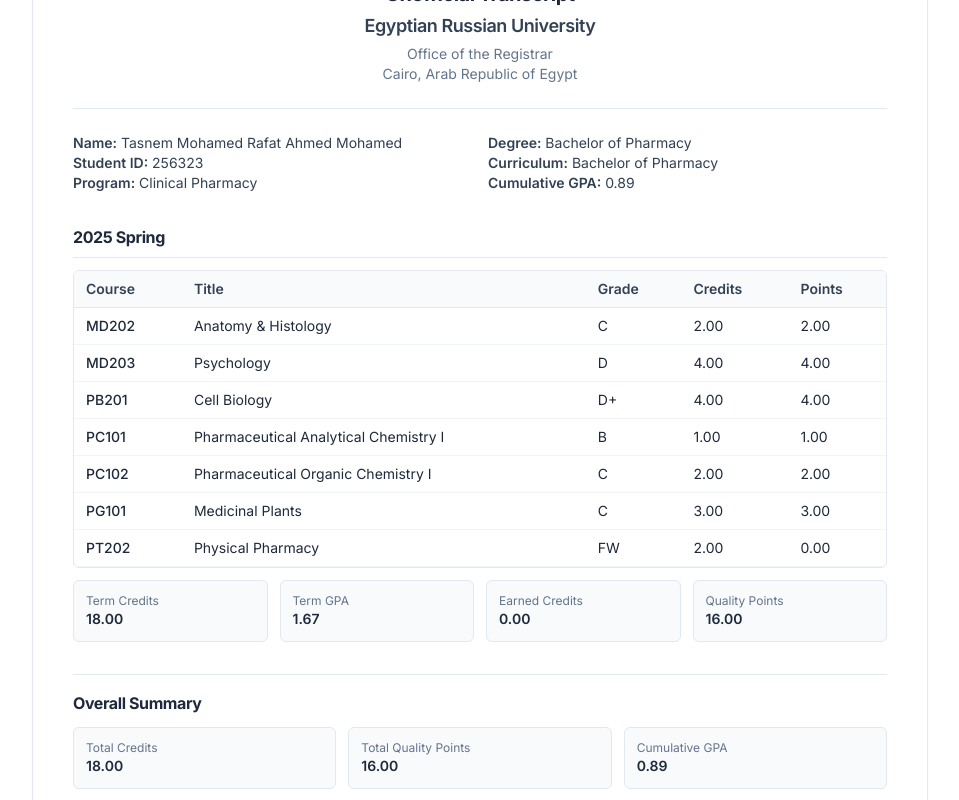
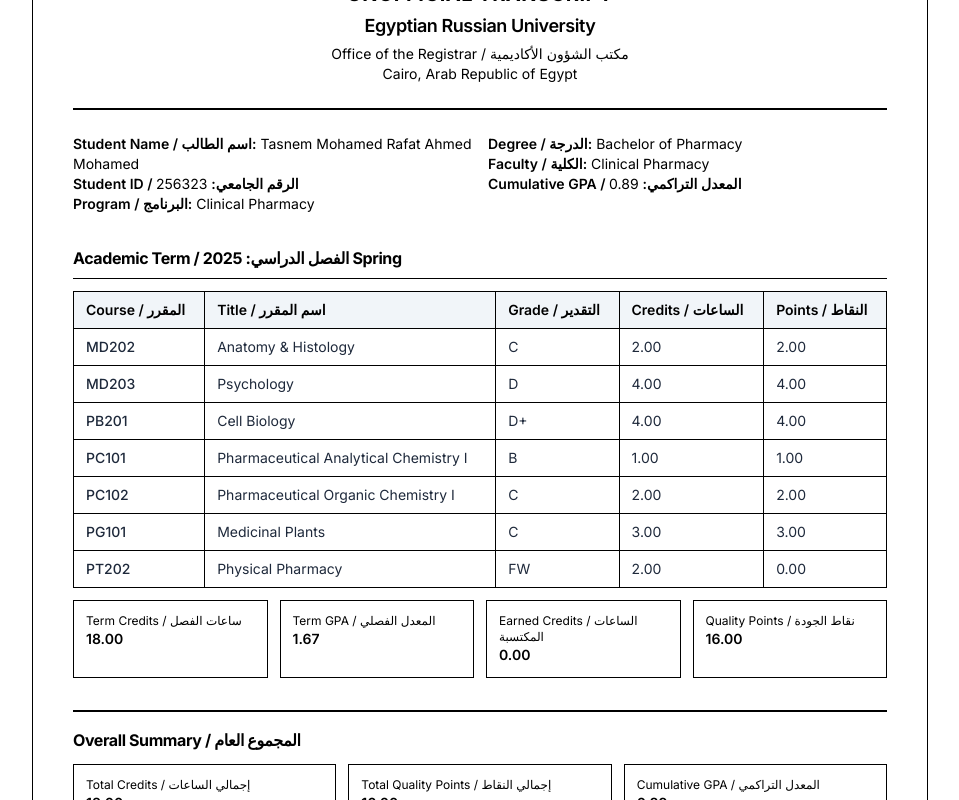
Before and after one commit to 3bdallhrgb-collab/Egyptian-Russian-University, a React (Vite) app: page /grades/transcript in a window 1280 px wide. Shown: the part 300-1100 px from the top of the page, without its empty margins (160-1119 px from the left). Built offline with nearby package versions, Linux system fonts and the light colour scheme.

Commit message:
Make transcript formal, bilingual Arabic/English, and color-neutral

```diff
--- a/src/components/portal/TranscriptDocument.tsx
+++ b/src/components/portal/TranscriptDocument.tsx
@@ -14,49 +14,49 @@
   const overallGpa = overallCredits > 0 ? overall.qualityPoints / overallCredits : 0
 
   return (
-    <div className="bg-white rounded-md shadow-sm border border-slate-200 p-6 sm:p-8 md:p-10 max-w-4xl mx-auto print:shadow-none print:p-0 print:border-0">
-      <div className="text-center border-b border-slate-200 pb-6 mb-6">
+    <div className="bg-white rounded-none shadow-none border border-black p-6 sm:p-8 md:p-10 max-w-4xl mx-auto print:shadow-none print:p-0 print:border-0">
+      <div className="text-center border-b-2 border-black pb-6 mb-6">
         <img src="/eru-logo.png" alt="ERU" className="h-16 w-auto mx-auto mb-3 object-contain" />
-        <h2 className="text-xl font-bold text-slate-800">Unofficial Transcript</h2>
-        <h3 className="text-lg font-semibold text-slate-700 mt-1">Egyptian Russian University</h3>
-        <p className="text-sm text-slate-500 mt-1">Office of the Registrar</p>
-        <p className="text-sm text-slate-500">{mockStudent.address}</p>
+        <h2 className="text-xl font-bold text-black uppercase tracking-wide">Unofficial Transcript</h2>
+        <h3 className="text-lg font-semibold text-black mt-1">Egyptian Russian University</h3>
+        <p className="text-sm text-black mt-1">Office of the Registrar / مكتب الشؤون الأكاديمية</p>
+        <p className="text-sm text-black">{mockStudent.address}</p>
       </div>
 
-      <div className="grid grid-cols-1 md:grid-cols-2 gap-4 text-sm mb-8 text-slate-700">
+      <div className="grid grid-cols-1 md:grid-cols-2 gap-4 text-sm mb-8 text-black">
         <div>
-          <p><span className="font-semibold">Name:</span> {mockStudent.fullName}</p>
-          <p><span className="font-semibold">Student ID:</span> {mockStudent.studentId}</p>
-          <p><span className="font-semibold">Program:</span> {mockStudent.program}</p>
+          <p><span className="font-semibold">Student Name / اسم الطالب:</span> {mockStudent.fullName}</p>
+          <p><span className="font-semibold">Student ID / الرقم الجامعي:</span> {mockStudent.studentId}</p>
+          <p><span className="font-semibold">Program / البرنامج:</span> {mockStudent.program}</p>
         </div>
         <div>
-          <p><span className="font-semibold">Degree:</span> {mockStudent.degree}</p>
-          <p><span className="font-semibold">Curriculum:</span> {mockStudent.curriculum}</p>
-          <p><span className="font-semibold">Cumulative GPA:</span> {overallGpa.toFixed(2)}</p>
+          <p><span className="font-semibold">Degree / الدرجة:</span> {mockStudent.degree}</p>
+          <p><span className="font-semibold">Faculty / الكلية:</span> {mockStudent.faculty}</p>
+          <p><span className="font-semibold">Cumulative GPA / المعدل التراكمي:</span> {overallGpa.toFixed(2)}</p>
         </div>
       </div>
 
       {transcriptTerms.map((term) => (
         <div key={term.term} className="mb-8">
-          <h4 className="text-base font-bold text-slate-800 mb-3 pb-2 border-b border-slate-200">{term.term}</h4>
-          <div className="overflow-x-auto rounded-md border border-slate-200 mb-3">
-            <table className="w-full text-sm">
+          <h4 className="text-base font-bold text-black mb-3 pb-2 border-b border-black">Academic Term / الفصل الدراسي: {term.term}</h4>
+          <div className="overflow-x-auto mb-3">
+            <table className="w-full text-sm border border-black">
               <thead>
-                <tr className="bg-slate-50 text-left text-slate-700 border-b border-slate-200">
-                  <th className="py-2 px-3 font-semibold">Course</th>
-                  <th className="py-2 px-3 font-semibold">Title</th>
-                  <th className="py-2 px-3 font-semibold">Grade</th>
-                  <th className="py-2 px-3 font-semibold">Credits</th>
-                  <th className="py-2 px-3 font-semibold">Points</th>
+                <tr className="bg-slate-100 text-left text-black border-b border-black">
+                  <th className="py-2 px-3 font-semibold border-r border-black">Course / المقرر</th>
+                  <th className="py-2 px-3 font-semibold border-r border-black">Title / اسم المقرر</th>
+                  <th className="py-2 px-3 font-semibold border-r border-black">Grade / التقدير</th>
+                  <th className="py-2 px-3 font-semibold border-r border-black">Credits / الساعات</th>
+                  <th className="py-2 px-3 font-semibold">Points / النقاط</th>
                 </tr>
               </thead>
               <tbody>
                 {term.courses.map((c) => (
-                  <tr key={c.course} className="border-b border-slate-100 hover:bg-slate-50">
-                    <td className="py-2 px-3 font-medium">{c.course}</td>
-                    <td className="py-2 px-3">{c.title}</td>
-                    <td className="py-2 px-3">{c.finalGrade}</td>
-                    <td className="py-2 px-3">{c.credits.toFixed(2)}</td>
+                  <tr key={c.course} className="border-b border-black">
+                    <td className="py-2 px-3 border-r border-black font-medium">{c.course}</td>
+                    <td className="py-2 px-3 border-r border-black">{c.title}</td>
+                    <td className="py-2 px-3 border-r border-black">{c.finalGrade}</td>
+                    <td className="py-2 px-3 border-r border-black">{c.credits.toFixed(2)}</td>
                     <td className="py-2 px-3">{c.qualityPoints.toFixed(2)}</td>
                   </tr>
                 ))}
@@ -65,42 +65,47 @@
           </div>
 
           <div className="grid grid-cols-1 sm:grid-cols-2 md:grid-cols-4 gap-3 text-sm">
-            <div className="bg-slate-50 border border-slate-200 rounded-md p-3">
-              <div className="text-xs text-slate-500">Term Credits</div>
-              <div className="font-semibold text-slate-800">{term.termCredits.toFixed(2)}</div>
+            <div className="border border-black p-3">
+              <div className="text-xs text-black">Term Credits / ساعات الفصل</div>
+              <div className="font-semibold text-black">{term.termCredits.toFixed(2)}</div>
             </div>
-            <div className="bg-slate-50 border border-slate-200 rounded-md p-3">
-              <div className="text-xs text-slate-500">Term GPA</div>
-              <div className="font-semibold text-slate-800">{term.termGpa.toFixed(2)}</div>
+            <div className="border border-black p-3">
+              <div className="text-xs text-black">Term GPA / المعدل الفصلي</div>
+              <div className="font-semibold text-black">{term.termGpa.toFixed(2)}</div>
             </div>
-            <div className="bg-slate-50 border border-slate-200 rounded-md p-3">
-              <div className="text-xs text-slate-500">Earned Credits</div>
-              <div className="font-semibold text-slate-800">{term.termEarned.toFixed(2)}</div>
+            <div className="border border-black p-3">
+              <div className="text-xs text-black">Earned Credits / الساعات المكتسبة</div>
+              <div className="font-semibold text-black">{term.termEarned.toFixed(2)}</div>
             </div>
-            <div className="bg-slate-50 border border-slate-200 rounded-md p-3">
-              <div className="text-xs text-slate-500">Quality Points</div>
-              <div className="font-semibold text-slate-800">{term.termQualityPoints.toFixed(2)}</div>
+            <div className="border border-black p-3">
+              <div className="text-xs text-black">Quality Points / نقاط الجودة</div>
+              <div className="font-semibold text-black">{term.termQualityPoints.toFixed(2)}</div>
             </div>
           </div>
         </div>
       ))}
 
-      <div className="mt-8 border-t border-slate-200 pt-4">
-        <h4 className="text-base font-bold text-slate-800 mb-3">Overall Summary</h4>
+      <div className="mt-8 border-t-2 border-black pt-4">
+        <h4 className="text-base font-bold text-black mb-3">Overall Summary / المجموع العام</h4>
         <div className="grid grid-cols-1 sm:grid-cols-3 gap-3 text-sm">
-          <div className="bg-slate-50 border border-slate-200 rounded-md p-3">
-            <div className="text-xs text-slate-500">Total Credits</div>
-            <div className="font-semibold text-slate-800">{overallCredits.toFixed(2)}</div>
+          <div className="border border-black p-3">
+            <div className="text-xs text-black">Total Credits / إجمالي الساعات</div>
+            <div className="font-semibold text-black">{overallCredits.toFixed(2)}</div>
           </div>
-          <div className="bg-slate-50 border border-slate-200 rounded-md p-3">
-            <div className="text-xs text-slate-500">Total Quality Points</div>
-            <div className="font-semibold text-slate-800">{overall.qualityPoints.toFixed(2)}</div>
+          <div className="border border-black p-3">
+            <div className="text-xs text-black">Total Quality Points / إجمالي النقاط</div>
+            <div className="font-semibold text-black">{overall.qualityPoints.toFixed(2)}</div>
           </div>
-          <div className="bg-slate-50 border border-slate-200 rounded-md p-3">
-            <div className="text-xs text-slate-500">Cumulative GPA</div>
-            <div className="font-semibold text-slate-800">{overallGpa.toFixed(2)}</div>
+          <div className="border border-black p-3">
+            <div className="text-xs text-black">Cumulative GPA / المعدل التراكمي</div>
+            <div className="font-semibold text-black">{overallGpa.toFixed(2)}</div>
           </div>
         </div>
+      </div>
+
+      <div className="mt-8 text-center text-xs text-black">
+        <p>This is an unofficial transcript issued for student reference only.</p>
+        <p>هذه نسخة غير رسمية من السجل الأكاديمي للاطلاع الطالب فقط.</p>
       </div>
     </div>
   )
```
Also changed, not shown: 1 other file (tests, documents, lock files or other folders).
